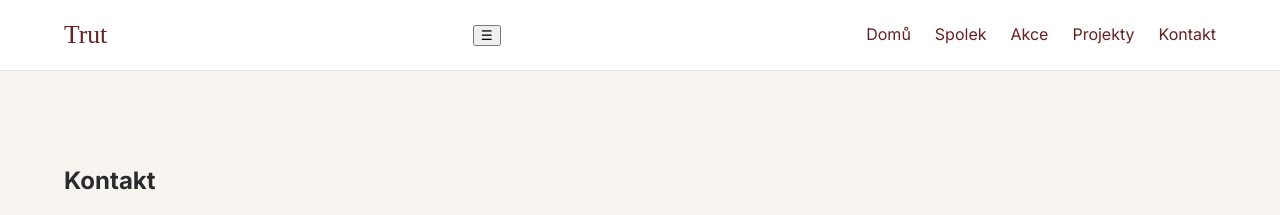
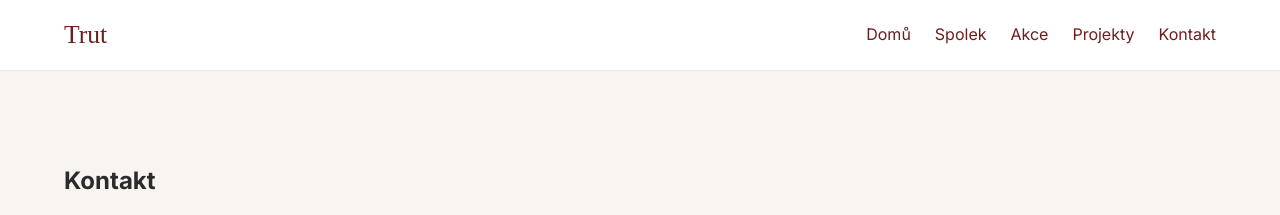
Before and after one commit to petira/trut, a Jekyll site: the page built from contact.md, in a window 1280 px wide. Shown: the top 215 px of the page. Built offline with Jekyll 4.4.1, drawn with Linux system fonts in a browser that asks for light colours; some web fonts are replaced.

Commit message:
Update main.css

```diff
--- a/assets/css/main.css
+++ b/assets/css/main.css
@@ -381,3 +381,62 @@ h2 {
     text-align: center;
     margin-top: 15px;
 }
+
+/* ==========================================
+   MOBILE NAVIGATION
+========================================== */
+
+.nav-toggle {
+    display: none;
+
+    background: none;
+    border: 0;
+
+    font-size: 2rem;
+    cursor: pointer;
+
+    color: var(--color-primary);
+}
+
+@media (max-width: 768px) {
+
+    .main-nav .container {
+        display: flex;
+        justify-content: space-between;
+        align-items: center;
+
+        min-height: 70px;
+    }
+
+    .nav-toggle {
+        display: block;
+    }
+
+    .nav-menu {
+
+        display: none;
+
+        position: absolute;
+
+        top: 70px;
+        left: 0;
+        right: 0;
+
+        background: white;
+
+        padding: 20px;
+
+        flex-direction: column;
+
+        gap: 18px;
+
+        border-bottom: 1px solid #ddd;
+
+        box-shadow: 0 6px 20px rgba(0,0,0,.08);
+    }
+
+    .nav-menu.open {
+        display: flex;
+    }
+
+}
```
